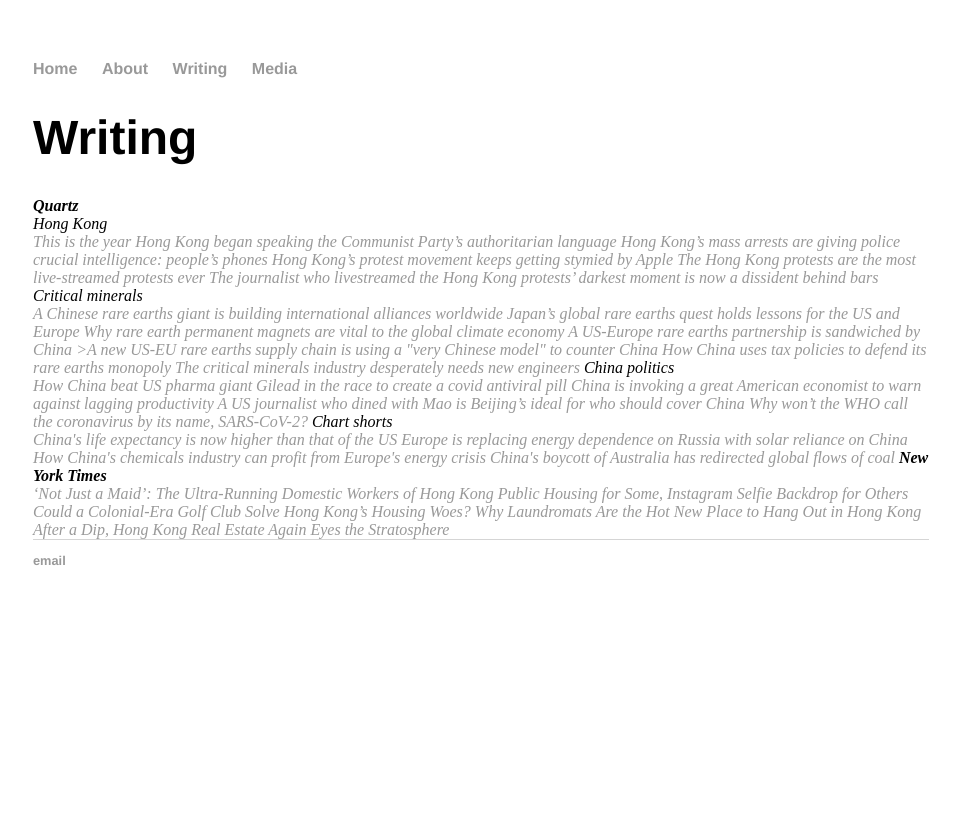
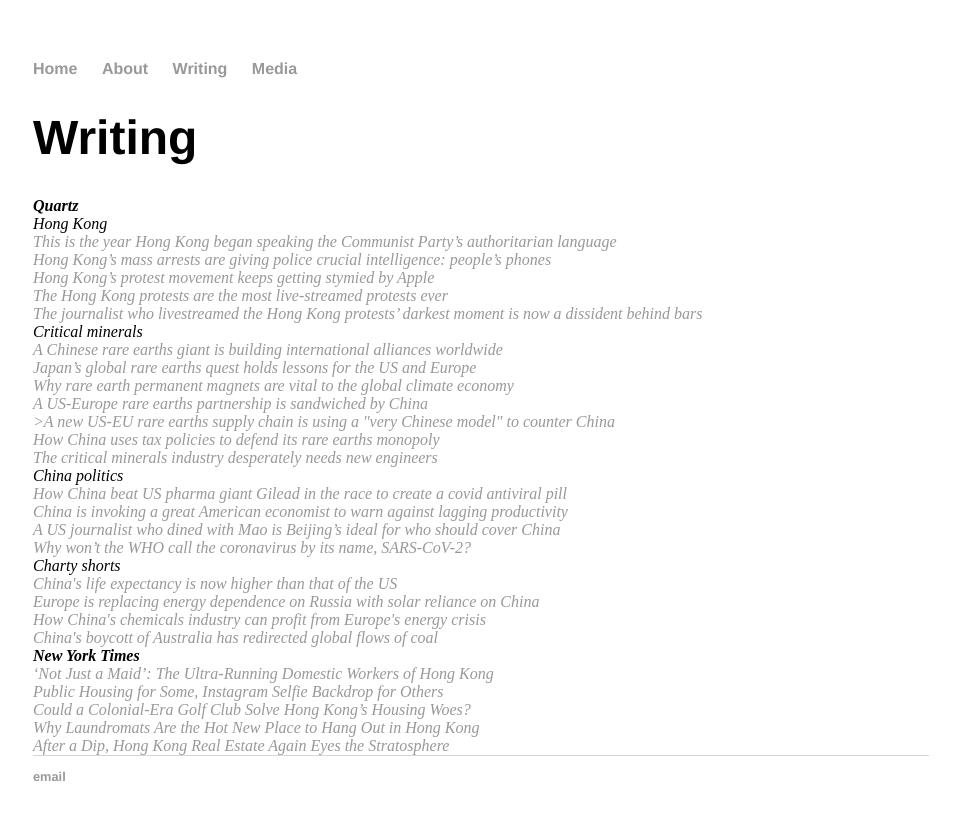
Before and after one commit to marykmhui/marykmhui, a Jekyll site: the page built from writing/index.html, in a window 1280 px wide. Shown: the top 820 px of the page, without its empty margins (159-1119 px from the left). Built offline with Jekyll 4.4.1, drawn with Linux system fonts in a browser that asks for light colours.

Commit message:
Update index.html

```diff
--- a/writing/index.html
+++ b/writing/index.html
@@ -6,42 +6,44 @@
 	<div class="writing">
 					<h1>Writing</h1>
 					<address>
+
 					<strong>Quartz</strong><br>
+
 					Hong Kong<br>
-					<a href="https://qz.com/1942410/chinas-authoritarian-language-is-taking-over-hong-kong/">This is the year Hong Kong began speaking the Communist Party’s authoritarian language</a>
-					<a href="https://qz.com/1844937/hong-kongs-mass-arrests-give-police-access-to-phones/">Hong Kong’s mass arrests are giving police crucial intelligence: people’s phones</a>
-					<a href="https://qz.com/1879754/hong-kongs-protest-movement-stymied-by-apples-china-ties/">Hong Kong’s protest movement keeps getting stymied by Apple</a>
-					<a href="https://qz.com/1737197/hong-kong-protests-are-most-live-streamed-ever/">The Hong Kong protests are the most live-streamed protests ever</a>
-					<a href="https://qz.com/1987247/a-journalist-who-covered-hong-kong-protests-now-faces-life-in-jail/">The journalist who livestreamed the Hong Kong protests’ darkest moment is now a dissident behind bars</a>
+					<a href="https://qz.com/1942410/chinas-authoritarian-language-is-taking-over-hong-kong/">This is the year Hong Kong began speaking the Communist Party’s authoritarian language</a><br>
+					<a href="https://qz.com/1844937/hong-kongs-mass-arrests-give-police-access-to-phones/">Hong Kong’s mass arrests are giving police crucial intelligence: people’s phones</a><br>
+					<a href="https://qz.com/1879754/hong-kongs-protest-movement-stymied-by-apples-china-ties/">Hong Kong’s protest movement keeps getting stymied by Apple</a><br>
+					<a href="https://qz.com/1737197/hong-kong-protests-are-most-live-streamed-ever/">The Hong Kong protests are the most live-streamed protests ever</a><br>
+					<a href="https://qz.com/1987247/a-journalist-who-covered-hong-kong-protests-now-faces-life-in-jail/">The journalist who livestreamed the Hong Kong protests’ darkest moment is now a dissident behind bars</a><br>
 
 					Critical minerals<br>
-					<a href="https://qz.com/1971108/chinese-rare-earths-giant-shenghe-is-building-global-alliances/">A Chinese rare earths giant is building international alliances worldwide</a>
-					<a href="https://qz.com/1998773/japans-rare-earths-strategy-has-lessons-for-us-europe/">Japan’s global rare earths quest holds lessons for the US and Europe</a>
-					<a href="https://qz.com/1999894/why-rare-earth-magnets-are-vital-to-the-global-climate-economy/">Why rare earth permanent magnets are vital to the global climate economy</a>
-					<a href="https://qz.com/1982071/a-us-europe-rare-earths-supply-chain-cant-quite-shake-off-china/">A US-Europe rare earths partnership is sandwiched by China</a>
-					<a href="https://qz.com/2031880/us-eu-rare-earth-chain-uses-china-model-to-hedge-china-dominance/">>A new US-EU rare earths supply chain is using a  "very Chinese model" to counter China</a>
-					<a href="https://qz.com/2129104/how-china-uses-tax-policies-to-defend-its-rare-earths-monopoly/">How China uses tax policies to defend its rare earths monopoly</a>
-					<a href="https://qz.com/the-critical-minerals-industry-desperately-needs-new-en-1849341695">The critical minerals industry desperately needs new engineers</a>
+					<a href="https://qz.com/1971108/chinese-rare-earths-giant-shenghe-is-building-global-alliances/">A Chinese rare earths giant is building international alliances worldwide</a><br>
+					<a href="https://qz.com/1998773/japans-rare-earths-strategy-has-lessons-for-us-europe/">Japan’s global rare earths quest holds lessons for the US and Europe</a><br>
+					<a href="https://qz.com/1999894/why-rare-earth-magnets-are-vital-to-the-global-climate-economy/">Why rare earth permanent magnets are vital to the global climate economy</a><br>
+					<a href="https://qz.com/1982071/a-us-europe-rare-earths-supply-chain-cant-quite-shake-off-china/">A US-Europe rare earths partnership is sandwiched by China</a><br>
+					<a href="https://qz.com/2031880/us-eu-rare-earth-chain-uses-china-model-to-hedge-china-dominance/">>A new US-EU rare earths supply chain is using a  "very Chinese model" to counter China</a><br>
+					<a href="https://qz.com/2129104/how-china-uses-tax-policies-to-defend-its-rare-earths-monopoly/">How China uses tax policies to defend its rare earths monopoly</a><br>
+					<a href="https://qz.com/the-critical-minerals-industry-desperately-needs-new-en-1849341695">The critical minerals industry desperately needs new engineers</a><br>
 
 					China politics<br>
-					<a href="https://qz.com/2180542/how-china-beat-uss-gilead-to-make-an-oral-covid-antiviral-pill/">How China beat US pharma giant Gilead in the race to create a covid antiviral pill</a>
-					<a href="https://qz.com/2083919/china-cites-famous-us-economist-to-warn-against-low-productivity/">China is invoking a great American economist to warn against lagging productivity</a>
-					<a href="https://qz.com/1993229/us-reporter-edgar-snow-is-beijings-ideal-foreign-journalist/">A US journalist who dined with Mao is Beijing’s ideal for who should cover China</a>
-					<a href="https://qz.com/1820422/coronavirus-why-wont-who-use-the-name-sars-cov-2/">Why won’t the WHO call the coronavirus by its name, SARS-CoV-2?</a>
+					<a href="https://qz.com/2180542/how-china-beat-uss-gilead-to-make-an-oral-covid-antiviral-pill/">How China beat US pharma giant Gilead in the race to create a covid antiviral pill</a><br>
+					<a href="https://qz.com/2083919/china-cites-famous-us-economist-to-warn-against-low-productivity/">China is invoking a great American economist to warn against lagging productivity</a><br>
+					<a href="https://qz.com/1993229/us-reporter-edgar-snow-is-beijings-ideal-foreign-journalist/">A US journalist who dined with Mao is Beijing’s ideal for who should cover China</a><br>
+					<a href="https://qz.com/1820422/coronavirus-why-wont-who-use-the-name-sars-cov-2/">Why won’t the WHO call the coronavirus by its name, SARS-CoV-2?</a><br>
 
-					Chart shorts<br>
-					<a href="https://qz.com/china-life-expectancy-exceeds-us-1849483265">China's life expectancy is now higher than that of the US</a>
-					<a href="https://qz.com/europe-russia-energy-dependence-china-solar-1849566759">Europe is replacing energy dependence on Russia with solar reliance on China</a>
-					<a href="https://qz.com/how-chinas-chemicals-industry-can-profit-from-europes-e-1849509982">How China's chemicals industry can profit from Europe's energy crisis</a>
-					<a href="https://qz.com/2051594/chinas-boycott-of-australian-coal-has-been-good-for-india/">China's boycott of Australia has redirected global flows of coal</a>
+					Charty shorts<br>
+					<a href="https://qz.com/china-life-expectancy-exceeds-us-1849483265">China's life expectancy is now higher than that of the US</a><br>
+					<a href="https://qz.com/europe-russia-energy-dependence-china-solar-1849566759">Europe is replacing energy dependence on Russia with solar reliance on China</a><br>
+					<a href="https://qz.com/how-chinas-chemicals-industry-can-profit-from-europes-e-1849509982">How China's chemicals industry can profit from Europe's energy crisis</a><br>
+					<a href="https://qz.com/2051594/chinas-boycott-of-australian-coal-has-been-good-for-india/">China's boycott of Australia has redirected global flows of coal</a><br>
 
 
 					<strong>New York Times</strong><br>
-					<a href="https://www.nytimes.com/2019/05/25/world/asia/hong-kong-maids-running.html">‘Not Just a Maid’: The Ultra-Running Domestic Workers of Hong Kong</a>
-					<a href="https://www.nytimes.com/2018/08/09/world/asia/hong-kong-instagram-photography.html">Public Housing for Some, Instagram Selfie Backdrop for Others</a>
-					<a href="https://www.nytimes.com/2018/05/17/world/asia/hong-kong-housing-inequality-golf.html">Could a Colonial-Era Golf Club Solve Hong Kong’s Housing Woes?</a>
-					<a href="https://www.nytimes.com/2018/04/03/world/asia/hong-kong-housing-prices-laundromats.html">Why Laundromats Are the Hot New Place to Hang Out in Hong Kong</a>
-					<a href="https://www.nytimes.com/2019/03/22/realestate/hong-kong-luxury-real-estate-turnaround.html">After a Dip, Hong Kong Real Estate Again Eyes the Stratosphere</a>
+					<a href="https://www.nytimes.com/2019/05/25/world/asia/hong-kong-maids-running.html">‘Not Just a Maid’: The Ultra-Running Domestic Workers of Hong Kong</a><br>
+					<a href="https://www.nytimes.com/2018/08/09/world/asia/hong-kong-instagram-photography.html">Public Housing for Some, Instagram Selfie Backdrop for Others</a><br>
+					<a href="https://www.nytimes.com/2018/05/17/world/asia/hong-kong-housing-inequality-golf.html">Could a Colonial-Era Golf Club Solve Hong Kong’s Housing Woes?</a><br>
+					<a href="https://www.nytimes.com/2018/04/03/world/asia/hong-kong-housing-prices-laundromats.html">Why Laundromats Are the Hot New Place to Hang Out in Hong Kong</a><br>
+					<a href="https://www.nytimes.com/2019/03/22/realestate/hong-kong-luxury-real-estate-turnaround.html">After a Dip, Hong Kong Real Estate Again Eyes the Stratosphere</a><br>
 
 
 
```
